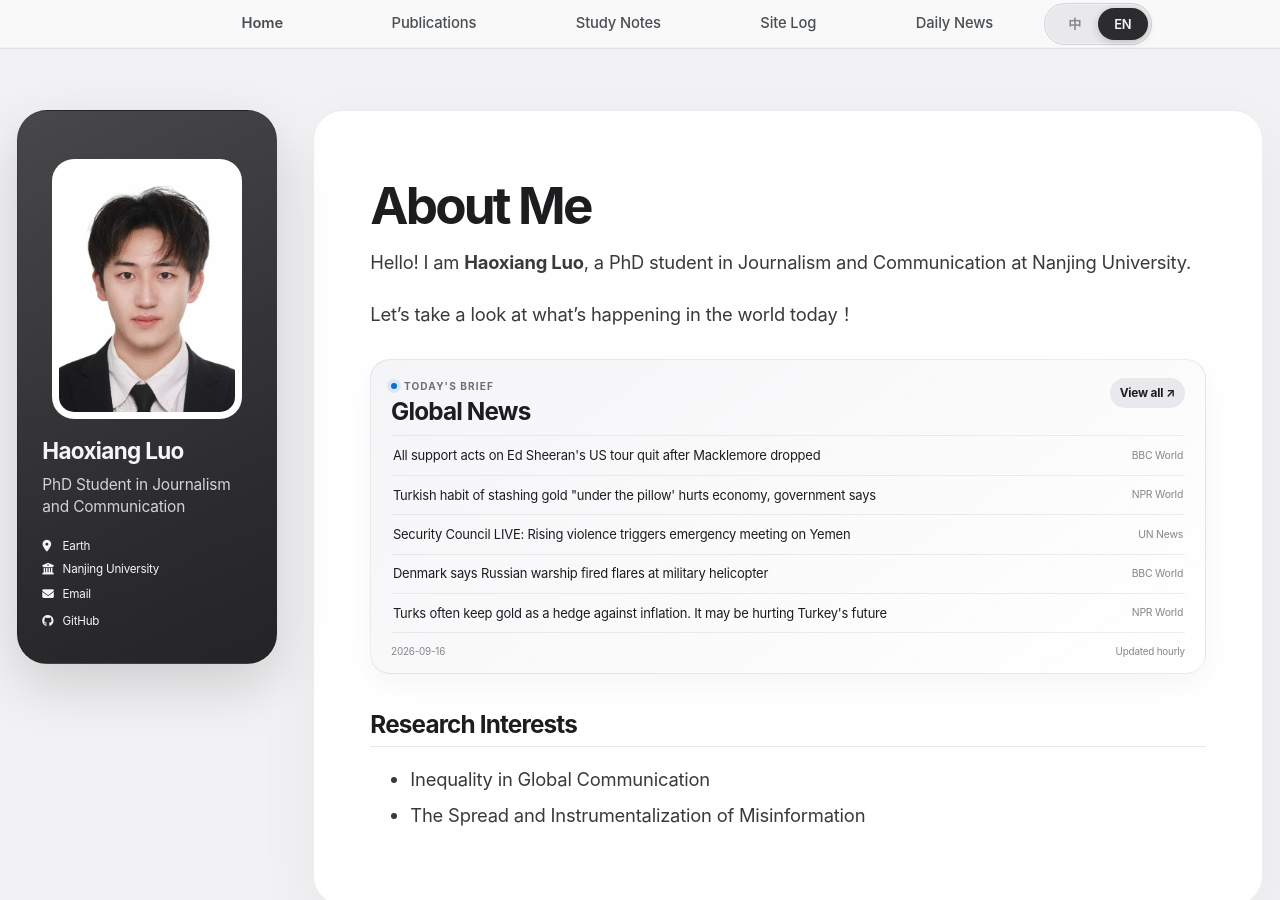
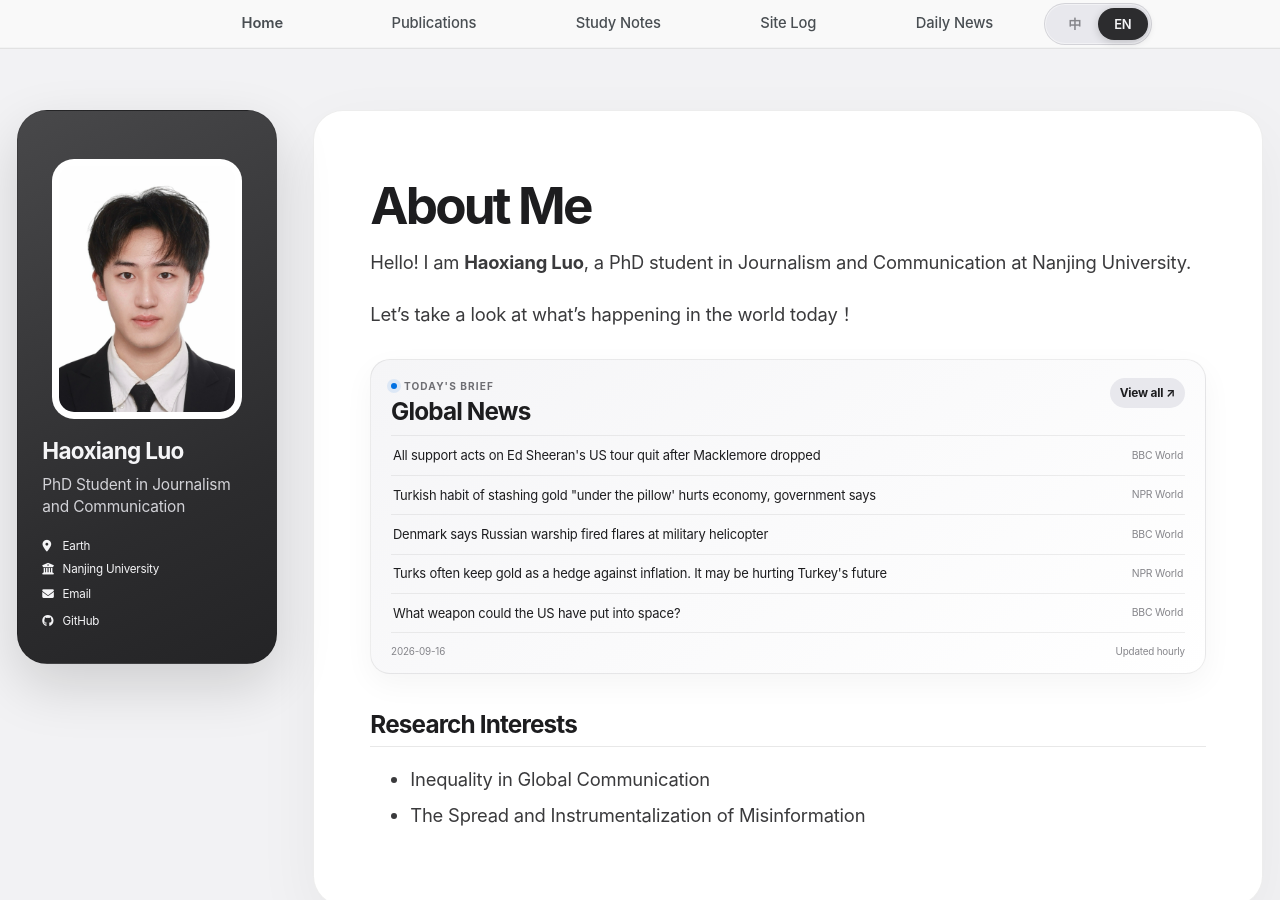
Before and after one commit to HaoxiangLuo/HaoxiangLuo.github.io, a Jekyll site: the page built from _pages/about.md, in a window 1280 px wide and 900 px high. Built offline with Jekyll 4.4.1, drawn with Linux system fonts in a browser that asks for light colours; a style sheet for code colours, icons or effects is not loaded; part of the change alters nothing that is shown.

Commit message:
Update daily news 2026-09-16

```diff
--- a/_data/daily_news.json
+++ b/_data/daily_news.json
@@ -11,11 +11,6 @@
       "url": "https://www.npr.org/2026/09/15/g-s1-143414/turkey-gold-economy"
     },
     {
-      "title": "Security Council LIVE: Rising violence triggers emergency meeting on Yemen",
-      "source": "UN News",
-      "url": "https://news.un.org/feed/view/en/story/2026/09/1168343"
-    },
-    {
       "title": "Denmark says Russian warship fired flares at military helicopter",
       "source": "BBC World",
       "url": "https://www.bbc.co.uk/news/articles/cwn8mjl31p5yo?at_medium=RSS&at_campaign=rss"
@@ -24,11 +19,6 @@
       "title": "Turks often keep gold as a hedge against inflation. It may be hurting Turkey's future",
       "source": "NPR World",
       "url": "https://www.npr.org/2026/09/15/nx-s1-5949212/turks-often-keep-gold-as-a-hedge-against-inflation-it-may-be-hurting-turkeys-future"
-    },
-    {
-      "title": "UNICEF says thousands of children require mental health support after Nepal floods",
-      "source": "UN News",
-      "url": "https://news.un.org/feed/view/en/story/2026/09/1168340"
     },
     {
       "title": "What weapon could the US have put into space?",
@@ -41,9 +31,19 @@
       "url": "https://www.npr.org/2026/09/15/nx-s1-5969741/state-of-u-s-democracy-reaches-new-low-report-finds"
     },
     {
-      "title": "Escalating conflict drives new displacement in Yemen",
-      "source": "UN News",
-      "url": "https://news.un.org/feed/view/en/story/2026/09/1168339"
+      "title": "South African president vows justice as more women's bodies found near Johannesburg",
+      "source": "BBC World",
+      "url": "https://www.bbc.co.uk/news/articles/crgqde1nex2vo?at_medium=RSS&at_campaign=rss"
+    },
+    {
+      "title": "SCOTUS rejects Trump's mail voting limits. And, the Kennedy Center financial crisis",
+      "source": "NPR World",
+      "url": "https://www.npr.org/2026/09/15/g-s1-143294/up-first-newsletter-bernie-sanders-steve-bannon-ai-mail-in-ballots-kennedy-center-emmys"
+    },
+    {
+      "title": "Two sailors missing after tanker attacked in Strait of Hormuz, Oman says",
+      "source": "BBC World",
+      "url": "https://www.bbc.co.uk/news/articles/c3n07ydqdzlvo?at_medium=RSS&at_campaign=rss"
     }
   ],
   "2026-09-15": [
```
